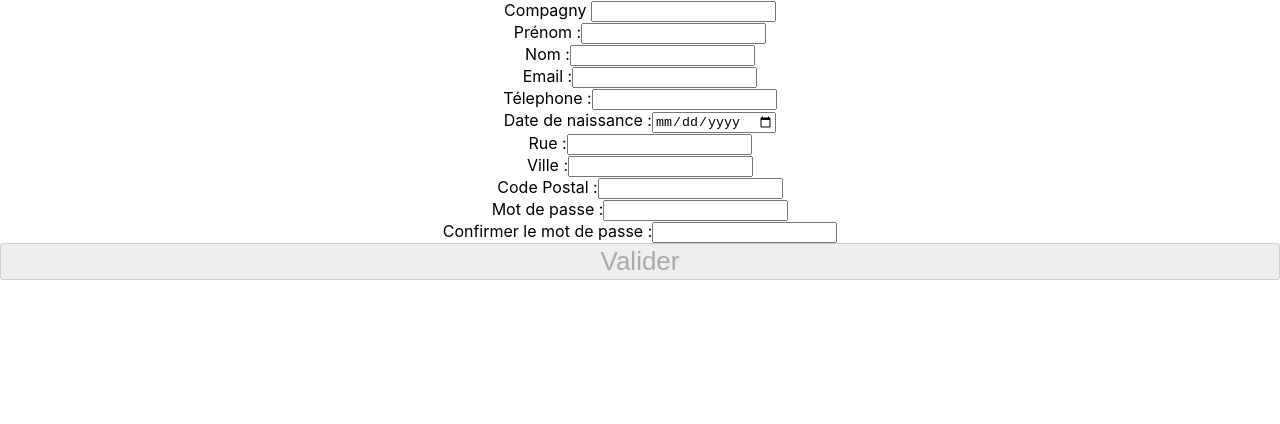
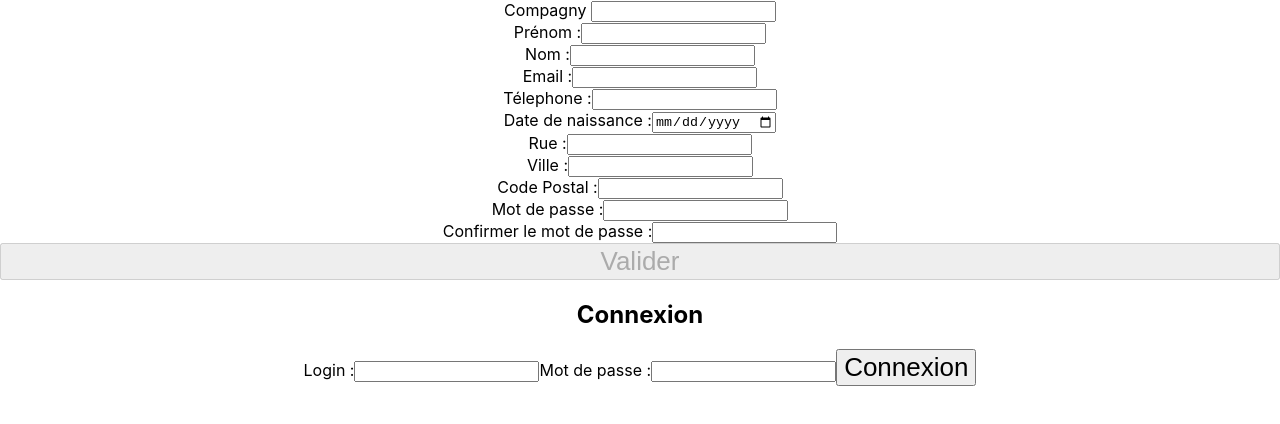
Before and after one commit to brrrrrbrrrr/Project_3-Wild-Code-School, a React (Vite) app in the folder frontend/: page / in a window 1280 px wide. Shown: the top 424 px of the page. Built offline with nearby package versions, Linux system fonts and the light colour scheme; no server answers.

Commit message:
i can login as a recruiter

```diff
--- a/frontend/src/components/login/Login.jsx
+++ b/frontend/src/components/login/Login.jsx
@@ -1,8 +1,77 @@
 import "./Login.css";
-import React from "react";
+import React, { useRef, useState } from "react";
+import useApi from "../../services/useApi";
+import { useUser } from "../../contexts/UserRecruiterContext";
 
 function Login() {
-  return <div />;
+  const [msgErr, setMsgErr] = useState("");
+  const api = useApi();
+  const { setUser } = useUser();
+  const refMail = useRef();
+  const refPass = useRef();
+  const [succes, setSucces] = useState(null);
+  const handleSubmit = (e) => {
+    e.preventDefault();
+    const mail = refMail.current.value;
+    const password = refPass.current.value;
+    const userLogin = {
+      mail,
+      password,
+    };
+    api
+      .post("/login-recruiter", userLogin)
+      .then((res) => {
+        console.warn(res);
+        const { token, user } = res.data;
+        api.defaults.headers.authorization = `Bearer ${token}`;
+        setUser(user);
+        setSucces(true);
+      })
+      .catch((err) => {
+        console.warn(err);
+        let errorMsg = "";
+        switch (err.response.status) {
+          case 401:
+            errorMsg = "Vous n'êtes pas autorisé à vous connecter";
+            break;
+
+          case 422:
+            errorMsg = "Erreur dans les données fournies";
+            break;
+          default:
+            errorMsg = "Erreur serveur";
+        }
+        setMsgErr(errorMsg);
+      });
+  };
+  return (
+    <div>
+      {succes ? (
+        "Vous êtes connecté"
+      ) : (
+        <div className="login-container">
+          <h2>Connexion</h2>
+
+          <form onSubmit={handleSubmit}>
+            <label htmlFor="login" className="login-label">
+              Login :
+              <input type="text" className="input-login-form" ref={refMail} />
+            </label>
+            <label htmlFor="password" className="login-label">
+              Mot de passe :
+              <input
+                type="password"
+                className="input-login-form"
+                ref={refPass}
+              />
+            </label>
+            <button type="submit">Connexion</button>
+          </form>
+          <div>{!succes ? msgErr : ""}</div>
+        </div>
+      )}
+    </div>
+  );
 }
 
 export default Login;
--- a/frontend/src/components/register/Register.jsx
+++ b/frontend/src/components/register/Register.jsx
@@ -3,6 +3,8 @@ import "./Register.css";
 
 import React, { useEffect, useState } from "react";
 import useApi from "../../services/useApi";
+import Login from "../login/Login";
+import { useUser } from "../../contexts/UserRecruiterContext";
 
 function Register() {
   const [compagny, setCompagny] = useState("");
@@ -20,6 +22,7 @@ function Register() {
   const [validMatch, setValidMatch] = useState(false);
   const [validMail, setValidMail] = useState(false);
   const [succes, setSucces] = useState(null);
+  const { user } = useUser();
   const api = useApi();
 
   // Regex qui verifie si le password a entre 8 et 24 caractères, a un caractère special, une minuscule et une majuscule
@@ -65,6 +68,10 @@ function Register() {
   };
   return (
     <>
+      {user !== null ? (
+        "Bonne navigation"
+      ) : (
+        <>
           {succes ? (
             <section>Ok, vous pouvez vous connecter</section>
           ) : (
@@ -107,7 +114,9 @@ function Register() {
                   onChange={(e) => setMail(e.target.value)}
                 />
                 <span
-              className={validMail || !mail ? "signup-hide" : "signup-invalid"}
+                  className={
+                    validMail || !mail ? "signup-hide" : "signup-invalid"
+                  }
                 >
                   Email invalide
                 </span>
@@ -217,6 +226,9 @@ function Register() {
             </form>
           )}
         </>
+      )}
+      <Login />
+    </>
   );
 }
 
```
Lines whose indentation alone changed are shown as unchanged.
